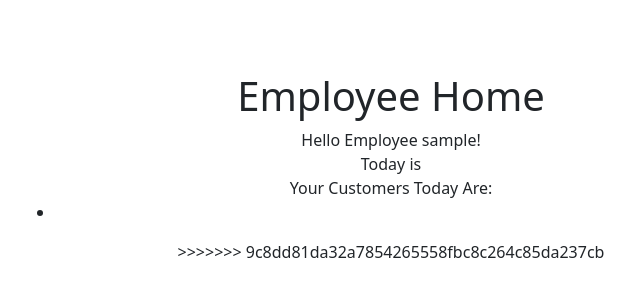
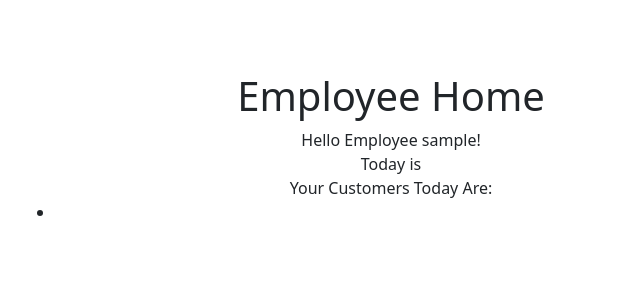
Before and after one commit to jpandiscia1709/Trash_Collection, a Django app: template trash_collector/employees/templates/employees/index.html in a window 1280 px wide. Shown: the part 56-356 px from the top of the page, without its empty margins (249-889 px from the left). Run offline with Django 3.2, Linux system fonts and the light colour scheme; the template is opened without the code that fills it, so the values that code supplies are empty; the visitor is signed in with stand-in values (Sample User, id 1).

Commit message:
merge changes

```diff
--- a/trash_collector/employees/templates/employees/index.html
+++ b/trash_collector/employees/templates/employees/index.html
@@ -18,7 +18,6 @@
         <li><h2>{{todays_customer}} </h2></li>
         {% endfor %}
  -->
->>>>>>> 9c8dd81da32a7854265558fbc8c264c85da237cb
 
 {% else %}
 <p>You are at the employee index, but you are not logged in.</p>
```
